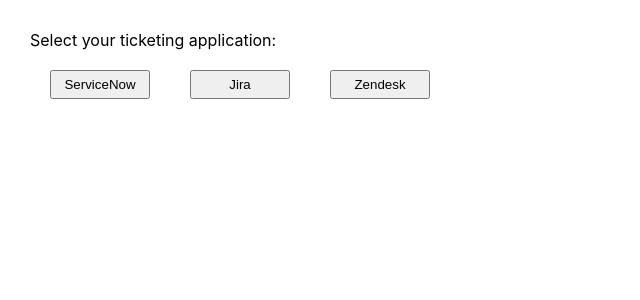
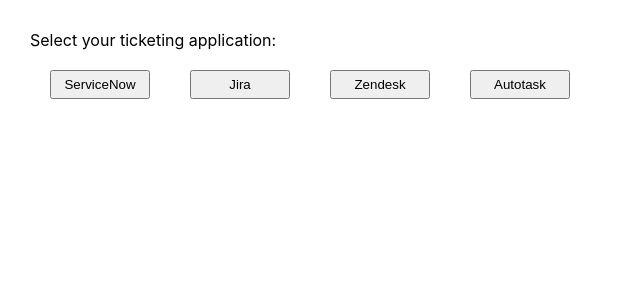
Before and after one commit to carlyfrederick/a4b-ce-testing, a React (Create React App) app: page / in a window 1280 px wide. Shown: the top 300 px of the page, without its empty margins (0-640 px from the left). Built offline with nearby package versions, Linux system fonts and the light colour scheme.

Commit message:
adding autotask

```diff
--- a/src/App.js
+++ b/src/App.js
@@ -23,6 +23,11 @@
     key: 'zendesk',
     name: 'Zendesk',
     authType: 'oauth2'
+  },
+  {
+    key: 'autotaskhelpdesk',
+    name: 'Autotask',
+    authType: 'basic'
   }
 ];
 
```
